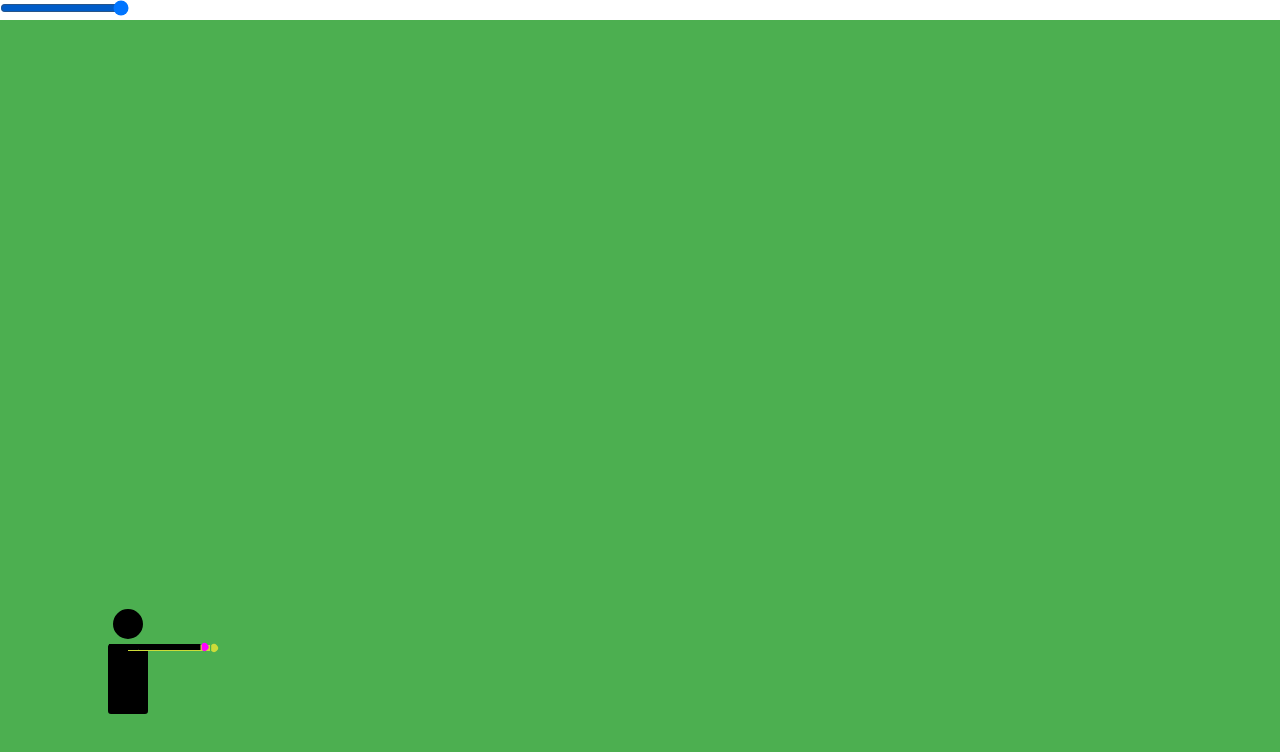
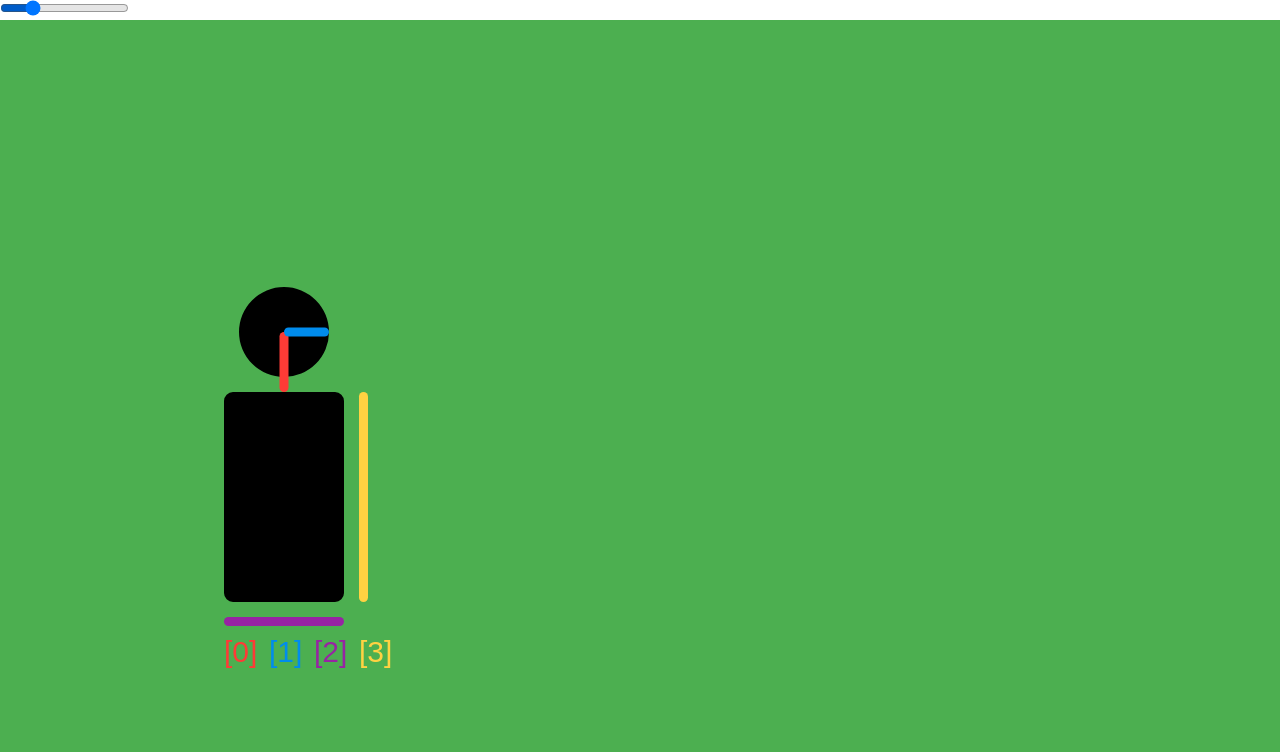
Before and after one commit to taha-ahmed-mallick/stickmann-archer, a plain HTML site: page index.html in a window 1280 px wide. Both pictures are taken after a click on the element "Campaign". Drawn offline with Linux system fonts and the light colour scheme.

Commit message:
refrencing

```diff
--- a/game.js
+++ b/game.js
@@ -7,31 +7,51 @@ canvas.height = window.innerHeight * 0.95;
 
 function resize(event = true) {
 	canvas.width = window.innerWidth;
-      canvas.height = window.innerHeight * (window.innerHeight - 20) / window.innerHeight;
+	canvas.height =
+		(window.innerHeight * (window.innerHeight - 20)) / window.innerHeight;
 	if (event) {
 		console.log("event");
 	}
-};
+}
 
 resize(false);
-window.addEventListener('resize', resize);
+window.addEventListener("resize", resize);
 
-let bow = new Image();
-bow.src = "./imgs/bow-1.png";
+let bows = [];
+let bowsQuality = [
+	{
+		name: "",
+		thread: 5,
+	},
+];
+
+for (let i = 0; i < 1; i++) {
+	bows[i] = {
+		img: new Image(),
+	};
+	bows[i].img.src = `./imgs/bows/${i}.png`;
+	bows[i].name = bowsQuality[i].name;
+	bows[i].img.addEventListener("load", () => {
+		bows[i].width = bows[i].img.naturalWidth;
+		bows[i].height = bows[i].img.naturalHeight;
+		bows[i].aspectRatio = bows[i].width / bows[i].height;
+	});
+}
 
 class Player {
 	constructor() {
-            this.x = canvas.width * 0.10;
+		this.x = canvas.width * 0.1;
 		this.y = canvas.height * 0.8;
 		this.mode = "archer";
 		this.armour = null;
 		this.helmet = null;
 		this.health = 100;
-            this.angle = (180 - input.value) * Math.PI / 180;
+		this.angle = ((180 - input.value) * Math.PI) / 180;
+		this.ratio = [-20, 15, 40, 70, 82, 6, 4, 29.5, 53];
 	}
 
 	draw() {
-            this.angle = (180 - input.value) * Math.PI / 180;
+		this.angle = ((180 - input.value) * Math.PI) / 180;
 		ctx.translate(this.x, this.y);
 		ctx.rotate(0);
 		ctx.fillStyle = "#000000";
@@ -41,6 +61,37 @@ class Player {
 		// body
 		ctx.roundRect(-20, 0, 40, 70, 3);
 		ctx.fill();
+
+		ctx.beginPath();
+		ctx.fillStyle = "#fe3b36"; //red
+		ctx.roundRect(-1.5, 0, 3, -20, 100);
+		ctx.fill();
+
+		ctx.beginPath();
+		ctx.fillStyle = "#008ced"; //blue
+		ctx.roundRect(0, -20 - 1.5, 15, 3, 100);
+		ctx.fill();
+
+		ctx.beginPath();
+		// ctx.fillStyle = "#7abb4a"; //green
+		ctx.fillStyle = "#ffd242"; //yellow
+		ctx.roundRect(25, 0, 3, 70, 100);
+		ctx.fill();
+
+		ctx.beginPath();
+		ctx.fillStyle = "#9724a3"; //purple
+		ctx.roundRect(-20, 75, 40, 3, 100);
+		ctx.fill();
+
+		ctx.fillStyle = "#fe3b36"; //red
+		ctx.fillText("[0]", -20, 90);
+		ctx.fillStyle = "#008ced"; //blue
+		ctx.fillText("[1]", -5, 90);
+		ctx.fillStyle = "#9724a3"; //purple
+		ctx.fillText("[2]", 10, 90);
+		ctx.fillStyle = "#ffd242"; //yellow
+		ctx.fillText("[3]", 25, 90);
+
 		ctx.rotate(0);
 		ctx.translate(-this.x, -this.y);
 	}
@@ -54,12 +105,13 @@ class Player {
 		// bow hand
 		ctx.fillRect(0, 1, 82, 6);
 		ctx.translate(86, 4);
-            ctx.rotate(Math.PI*5/4);
-            ctx.arc(0, 0, 4, 0, Math.PI*3 / 2);
-            ctx.rotate(-Math.PI*5/4);
+		ctx.rotate((Math.PI * 5) / 4);
+		ctx.arc(0, 0, 4, 0, (Math.PI * 3) / 2);
+		ctx.rotate((-Math.PI * 5) / 4);
+		ctx.fill();
 		ctx.translate(-86, -4);
-            ctx.fill();
-            ctx.drawImage(bow, 50, -50,0, 0);
+
+		ctx.drawImage(bows[0].img, 62, -50 + 5, 98 * bows[0].aspectRatio, 98);
 		// arrow hand
 		ctx.translate(-17.5, 3); // its starting is (-19,0)
 		ctx.rotate(this.angle);
@@ -68,26 +120,32 @@ class Player {
 		ctx.rotate(-this.angle);
 		ctx.translate(17.5, -3);
 
-            ctx.translate(-19 + 29.5 * Math.cos(this.angle), 3 + 29.5 * Math.sin(this.angle)); // its starting is (-19,0)
-            ctx.rotate(Math.asin((- 29.5 * Math.sin(this.angle)) / 62));
+		ctx.translate(
+			-19 + 29.5 * Math.cos(this.angle),
+			3 + 29.5 * Math.sin(this.angle)
+		); // its starting is (-19,0)
+		ctx.rotate(Math.asin((-29.5 * Math.sin(this.angle)) / 53));
 		ctx.beginPath();
 		ctx.arc(2, 0, 3, 0, Math.PI * 2);
 		ctx.fill();
-            ctx.fillRect(0, -3, 62, 6, 3);
+		ctx.fillRect(0, -3, 53, 6);
 
-            ctx.translate(66, 0);
-            ctx.rotate(Math.PI*5 / 4);
+		ctx.translate(57, 0);
+		ctx.rotate((Math.PI * 5) / 4);
 		ctx.beginPath();
 		ctx.fillStyle = "#f0f";
-            ctx.arc(0, 0, 4,0, Math.PI * 3 / 2);
+		ctx.arc(0, 0, 4, 0, (Math.PI * 3) / 2);
 		ctx.fill();
-            ctx.rotate(-Math.PI *5/ 4);
-            ctx.translate(-66, 0);
+		ctx.rotate((-Math.PI * 5) / 4);
+		ctx.translate(-57, 0);
 
-            ctx.rotate(-Math.asin((- 29.5 * Math.sin(this.angle)) / 62));
-            ctx.translate(19 - 29.5 * Math.cos(this.angle), -3 - 29.5 * Math.sin(this.angle));
+		ctx.rotate(-Math.asin((-29.5 * Math.sin(this.angle)) / 53));
+		ctx.translate(
+			19 - 29.5 * Math.cos(this.angle),
+			-3 - 29.5 * Math.sin(this.angle)
+		);
 		// ctx.fillStyle = "#f00";
-            // ctx.fillRect(-this.x, 0, canvas.width, 1);
+		// ctx.fillRect(-this.x, -50, canvas.width, 1);
 		ctx.rotate(0);
 		ctx.translate(-this.x, -this.y);
 	}
@@ -100,8 +158,9 @@ let plyr = new Player();
 
 function drawFrames() {
 	ctx.clearRect(0, 0, canvas.width, canvas.height);
+	ctx.setTransform(3, 0, 0, 3, -100, -1500);
 	plyr.draw();
-      plyr.archer();
+	// plyr.archer();
 	requestAnimationFrame(drawFrames);
 }
 
--- a/index.html
+++ b/index.html
@@ -23,7 +23,7 @@
     <div class="game screen hidden">
         <div class="top-info"></div>
         <canvas id="game"></canvas>
-            <input type="range" id="angle" value="180" step="1" min="0" max="180">
+        <input type="range" id="angle" value="40" step="1" min="0" max="180">
     </div>
     <script src="./main.js"></script>
     <script src="./game.js"></script>
```
Also changed, not shown: imgs/bows/0.png (renamed from imgs/bow-1.png). Lines whose indentation alone changed are shown as unchanged.
